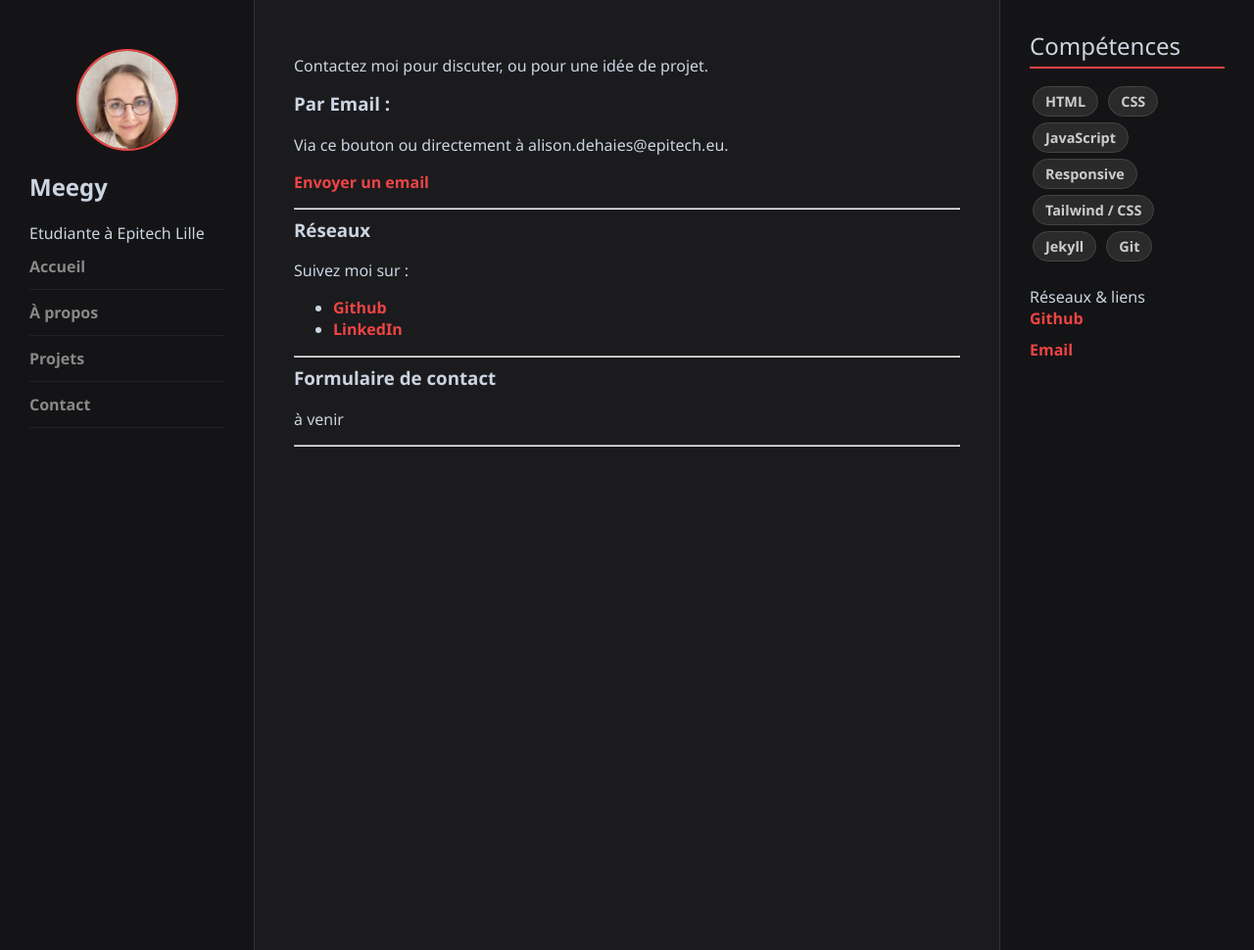
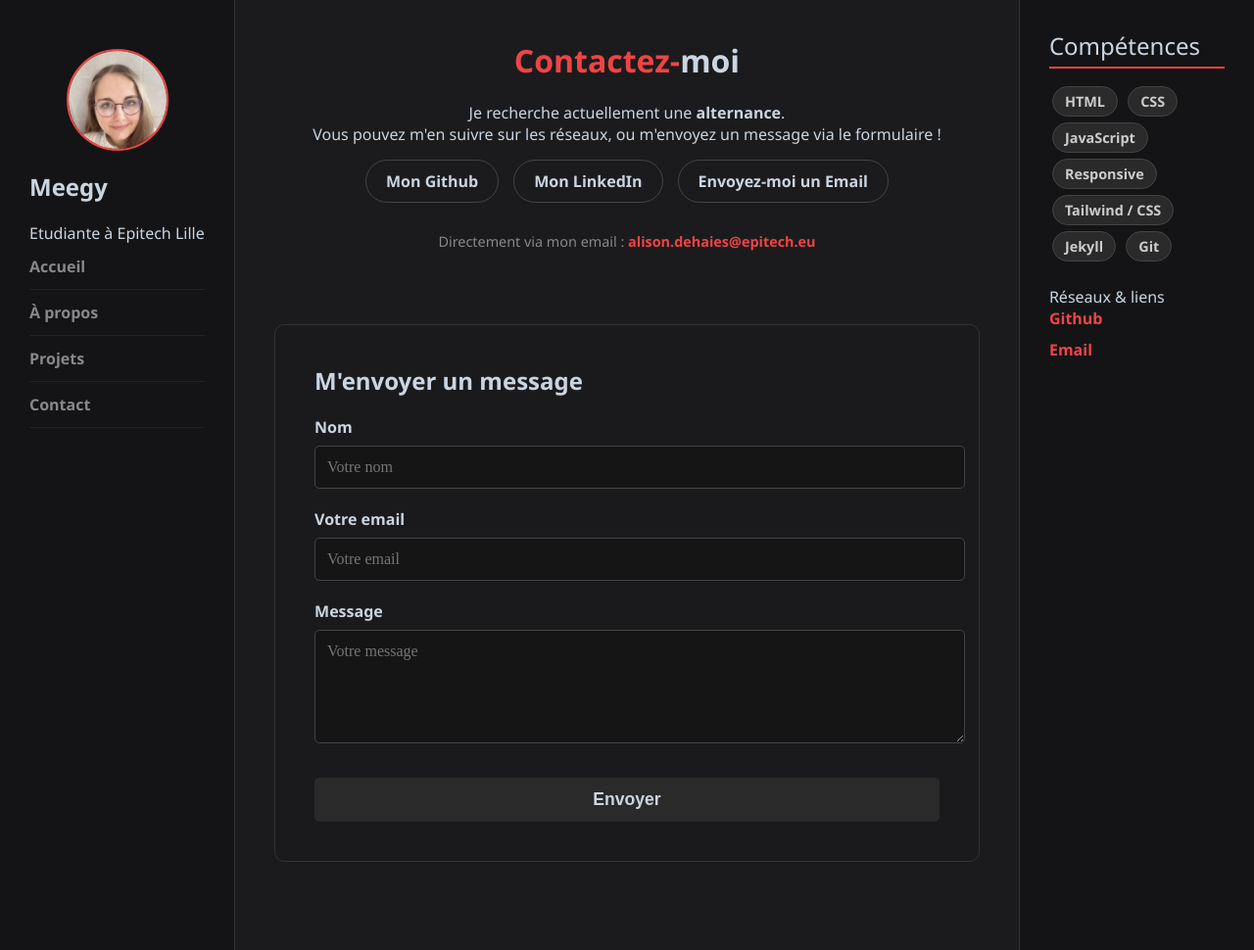
Before and after one commit to Meegy-exe/Portfolio, a Jekyll site: the page built from contact.markdown, in a window 1280 px wide and 970 px high. Shown: the whole window at 98% size. Built offline with Jekyll 4.4.1, drawn with Linux system fonts in a browser that asks for light colours.

Commit message:
Contenu + html/css page contact

```diff
--- a/_sass/_colors.scss
+++ b/_sass/_colors.scss
@@ -1,6 +1,7 @@
 // définition des couleurs du thème (les variables fonctionne avec scss)
-// Couleur du fond :
+// Couleur des fonds :
 $background-color: #1b1b1e;
+$form-background: #151516;
 // Couleur des textes :
 $text-color: #cbd5e1;
 // Couleur des liens :
--- a/_sass/_contact.scss
+++ b/_sass/_contact.scss
@@ -1 +1,149 @@
 // style pour la page contact
+
+// Div du contenu contact
+.container-contact {
+    max-width: 800px;
+    padding-bottom: 50px;
+    margin: 0 auto;
+}
+
+// Haut du contenu contact
+.head-contact {
+    text-align: center;
+    margin-bottom: 60px;
+}
+
+.head-contact titre-contact{
+    color: $text-color;
+    margin-bottom: 20px;
+    font-size: 2.5em;
+}
+
+.head-contact description-contact {
+    color: #ccc;
+    margin-bottom: 30px;
+    font-size: 1.1em;
+    line-height: 1.6;
+}
+
+// Bouton reseaux
+.btn-reseaux-contact {
+    display: flex;
+    justify-content: center;
+    gap: 15px;
+    margin-bottom: 25px;
+    flex-wrap: wrap;
+}
+
+.btn-reseaux-contact .btn-reseaux{
+    background-color: $background-color;
+    color: $text-color;
+    border: 1px solid $skill-border;
+    padding: 10px 20px;
+    text-decoration: none;
+    font-weight: bold;
+    border-radius: 30px;
+}
+
+.btn-reseaux-contact .btn-reseaux :hover {
+    background-color: $rouge-vif;
+    border-color: $rouge-vif;
+}
+// WARNING mettre un effet hover
+
+// Rendre un texte plus voyant
+.text-impact {
+    color: $rouge-vif;
+}
+
+// Texte email
+#accroche-mail{
+    color: #888;
+    font-size: 0.9em;
+}
+
+#accroche-mail strong{
+    color: $rouge-vif;
+    font-weight: bold;
+}
+
+// Formulaire
+
+// Div formulaire
+.section-formulaire {
+    background-color: #1a1a1d;
+    border: 1px solid $nav-border;
+    padding: 40px;
+    border-radius: 10px;
+}
+
+.section-formulaire sous-titre-formulaire {
+    text-align: center;
+    color: $rouge-vif;
+    font-size: 1.5em;
+    margin-bottom: 25px;
+}
+
+// Bloc formulaire
+.form-bloc {
+    display: flex;
+    flex-direction: column;
+}
+
+// Formulaire
+.form {
+    margin-bottom: 20px;
+}
+
+.form label {
+    display: block;
+    margin-bottom: 8px;
+    color: $text-color;
+    font-weight: bold;
+}
+.form input, .form textarea {
+    width: 100%;
+    background-color: $form-background;
+    padding: 12px;
+    border: 1px solid $skill-border;
+    border-radius: 5px;
+    color: $text-color;
+    font-size: 1em;
+    font-family: $font-date;
+}
+
+// Bouton submit
+#btn-submit {
+    width: 100%;
+    margin-top: 10px;
+    background-color: $skill-background;
+    color: $text-color;
+    padding: 12px 20px;
+    border: none;
+    font-size: 1.1em;
+    font-weight: bold;
+    border-radius: 5px;
+    cursor: pointer;
+}
+
+#btn-submit:hover {
+    background-color: $rouge-vif;
+}
+
+// RESPONSIVE
+////////////////////////////////////
+
+// Format mobile
+@media (max-width: 768px) {
+    .grid-formation {
+        grid-template-columns: 1fr;
+        // une seule colonne
+        gap: 30px;
+    }
+
+    .head-a-propos {
+        margin-bottom: 30px;
+        padding-left: 15px;
+    }
+}
+////////////////////////////////////
--- a/about.markdown
+++ b/about.markdown
@@ -100,8 +100,8 @@ order: 1
             <section class="section">
                 <h3>Langues</h3>
                 <ul class="list-cv">
-                    <li>Français :<strong>natif</strong></li>
-                    <li>Anglais :<strong>B1</strong></li>
+                    <li>Français : <strong>natif</strong></li>
+                    <li>Anglais : <strong>B1</strong></li>
                 </ul>
             </section>
 
--- a/contact.markdown
+++ b/contact.markdown
@@ -4,26 +4,56 @@ title: Contact
 permalink: /contact/
 order: 3
 ---
+<!-- bien fermer les var sinon ça crash -->
 
-Contactez moi pour discuter, ou pour une idée de projet.
+<div class="container-contact">
+    <div class="head-contact">
+        <h1 class="titre-contact"><span class="text-impact">Contactez-</span>moi</h1>
+        <p class="description-contact">
+        Je recherche actuellement une <strong>alternance</strong>.<br>
+        Vous pouvez m'en suivre sur les réseaux, ou m'envoyez un message via le formulaire !
+        </p>
 
-### Par Email :
-Via ce bouton ou directement à alison.dehaies@epitech.eu.
+        <div class="btn-reseaux-contact">
+            <!-- variable % -->
+            {% if site.github_username %}
+            <a href="https://github.com/{{ site.github_username }}" target="_blank" class="btn-reseaux">
+                Mon Github
+            </a>
+            {% endif %}
+            {% if site.linkedin_username %}
+            <a href="https://www.linkedin.com/in/{{ site.linkedin_username }}" target="_blank" class="btn-reseaux">
+                Mon LinkedIn
+            </a>
+            {% endif %}
 
-<!-- .btn transforme en bouton, primary couleur de base -->
-[Envoyer un email](mailto:alison.dehaies@epitech.eu){: .btn .btn--primary}
+            <!-- MAIL -->
+            <a href="mailto:{{ site.email }}" class="btn-reseaux">Envoyez-moi un Email</a>
 
----
+            <p id="accroche-mail">Directement via mon email : <strong>{{ site.email }}</strong></p>
+    </div>
+</div>
 
-
-### Réseaux
-Suivez moi sur :
-* [**Github**](https://github.com/meegy-exe)
-* [**LinkedIn**](https://www.linkedin.com/in/alison-dehaies-dev/)
-
----
-
-### Formulaire de contact
-à venir
-
----
+    <div class="section-formulaire">
+        <h2 class="sous-titre-formulaire">M'envoyer un message</h2>
+        <form class="form-bloc">
+            <!-- NOM -->
+            <div class="form">
+                <label for="name">Nom</label>
+                <input name="name" type="text" id="name" placeholder="Votre nom" required>
+            </div>
+            <!-- EMAIL -->
+            <div class="form">
+                <label for="email">Votre email</label>
+                <input name="email" type="email" id="email" placeholder="Votre email" required>
+            </div>
+            <!-- MESSAGE -->
+            <div class="form">
+            <label for="message">Message</label>
+            <textarea name="message" rows="5" id="message" placeholder="Votre message" required></textarea>
+            </div>
+            <!-- SUBMIT -->
+            <button type="submit" id="btn-submit">Envoyer</button>
+        </form>
+    </div>
+</div>
--- a/projects.markdown
+++ b/projects.markdown
@@ -6,6 +6,7 @@ order: 2
 ---
 <!-- format de liste pour afficher les differents projets -->
 <!-- source avec accolade -->
+
 
 Mes projets :
 
@@ -16,6 +17,6 @@ Mes projets :
                     <a href="{{ project.url | relative_url }}">{{ project.title }}</a>
                 </h3>
                 <p>{{ project.description }}</p>
-                <img src="{{ project.image | relative_url }}" alt="{{ project.title }}">
+                <a href="{{ project.url | relative_url }}"><img src="{{ project.image | relative_url }}" alt="{{ project.title }}"></a>
         {% endfor %}
 </div>
```
Also changed, not shown: other parts of about.markdown (+1 -1 lines).
